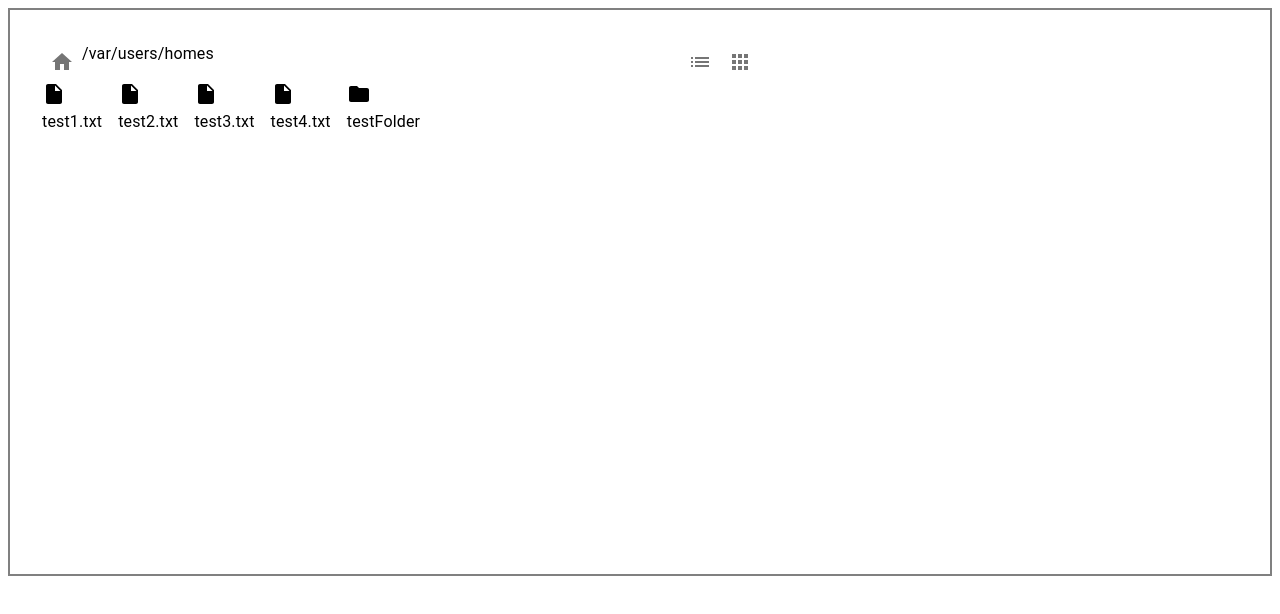
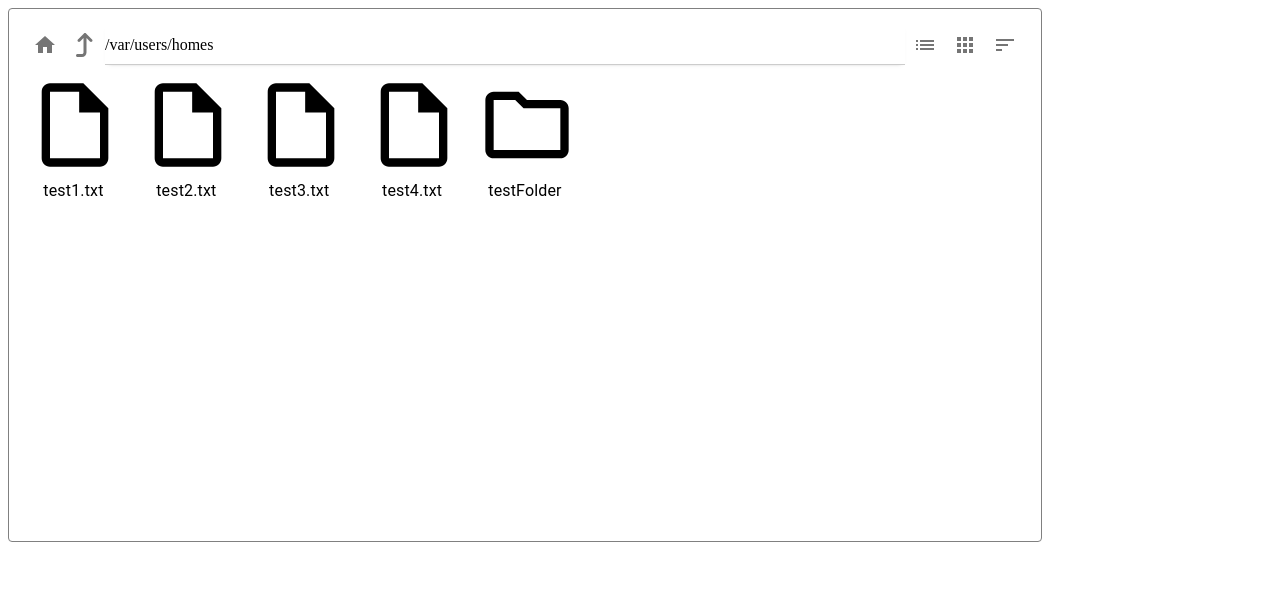
Before and after one commit to DEV-Yunie/react_file_browser, a React (Create React App) app: page / in a window 1280 px wide. Shown: the top 614 px of the page. Built offline with nearby package versions, Linux system fonts and the light colour scheme.

Commit message:
0425 :: 기본 파일 구조 UI 및 우클릭 메뉴 기능 추가

```diff
--- a/package.json
+++ b/package.json
@@ -17,7 +17,9 @@
     "axios": "^1.6.8",
     "react": "^18.2.0",
     "react-dom": "^18.2.0",
+    "react-icons": "^5.1.0",
     "react-scripts": "5.0.1",
+    "styled-components": "^6.1.8",
     "typescript": "^4.9.5",
     "web-vitals": "^2.1.4"
   },
--- a/src/components/File.tsx
+++ b/src/components/File.tsx
@@ -1,14 +1,14 @@
 import { Box, Typography } from "@mui/material";
-import FolderIcon from '@mui/icons-material/Folder';
-import InsertDriveFileIcon from '@mui/icons-material/InsertDriveFile';
+import FolderOutlinedIcon from '@mui/icons-material/FolderOutlined';
+import InsertDriveFileOutlinedIcon from '@mui/icons-material/InsertDriveFileOutlined';
 import { FileType } from "../types/file.types";
 export default function File({ name, isDir }: FileType) {
   return (
-    <Box sx={{ width: '100%'}}>
+    <div>
       {
-        isDir ? <FolderIcon /> : <InsertDriveFileIcon />
+        isDir ? <FolderOutlinedIcon sx={{ width: '100px', height: '100px'}}/> : <InsertDriveFileOutlinedIcon sx={{ width: '100px', height: '100px'}}/>
       }
-      <Typography>{name}</Typography>
-    </Box>
+      <Typography sx={{ textAlign: "center"}}>{name}</Typography>
+    </div>
   )
 }
--- a/src/components/FileBrowser.tsx
+++ b/src/components/FileBrowser.tsx
@@ -4,26 +4,57 @@ import FileToolbar from "./FileToolbar";
 import { FileBrowserProps } from "../types/filebrowser.types";
 import { useState } from "react";
 import FileGrid from "./FileGrid";
+import { Menu, MenuItem } from "@mui/material";
 
 type ShowType = 'list' | 'grid';
 
 export default function FileBrowser({ fileData, folderPath }: FileBrowserProps) {
   const [fileShowState, setFileShowState] = useState<ShowType>('grid');
+  const [contextMenu, setContextMenu] = useState<{
+    mouseX: number;
+    mouseY: number;
+  } | null>(null);
+
+  const handleClose = () => {
+    setContextMenu(null);
+  }
+
+  const handleContextMenu = (event: React.MouseEvent) => {
+    event.preventDefault();
+    setContextMenu(
+      contextMenu === null ? {
+        mouseX: event.clientX + 2,
+        mouseY: event.clientY - 6,
+      } : null
+    )
+  }
 
   const handleShowListFile = () => {
     setFileShowState('list');
   };
 
-  const handleShowGridFile  = () => {
+  const handleShowGridFile = () => {
     setFileShowState('grid');
   }
   return (
-    <Box height={500} p={4} sx={{ border: '2px solid grey'}}>
-      <Stack>
-        <FileToolbar folderPath={folderPath} handleShowListFile={handleShowListFile} handleShowGridFile={handleShowGridFile}/>
+    <Box height={500} width={1000} p={2} sx={{ border: '1px solid grey', borderRadius: '4px' }}>
+      <Stack sx={{ height: '100%'}}>
+        <FileToolbar folderPath={folderPath} handleShowListFile={handleShowListFile} handleShowGridFile={handleShowGridFile} />
+        <div style={{ height: '100%'}} onContextMenu={handleContextMenu}>
         {
-          fileShowState === 'list' ? <FileList files={fileData}/> : <FileGrid files={fileData}/>
+          fileShowState === 'list' ? <FileList files={fileData} /> : <FileGrid files={fileData} />
         }
+        </div>
+        <Menu open={contextMenu !== null} onClose={handleClose} anchorReference="anchorPosition"
+        anchorPosition={
+          contextMenu !== null
+            ? { top: contextMenu.mouseY, left: contextMenu.mouseX }
+            : undefined
+        }>
+          <MenuItem onClick={handleClose}>Add Folder</MenuItem>
+          <MenuItem onClick={handleClose}>Delete</MenuItem>
+          <MenuItem onClick={handleClose}>Info</MenuItem>
+        </Menu>
       </Stack>
     </Box>
   )
--- a/src/components/FileGrid.tsx
+++ b/src/components/FileGrid.tsx
@@ -1,18 +1,24 @@
 import { Box, Grid } from "@mui/material"
 import File from "./File"
 import { FileTypeProps } from "../types/file.types"
+import styled from "styled-components";
+
+const GridContainer = styled.div`
+  display: grid;
+  grid-gap: 16px;
+  grid-template-columns: repeat(auto-fill, minmax(96px, 1fr));
+  grid-template-rows: repeat(auto-fill, minmax(96px, 1fr));
+`;
 export default function FileGrid({ files }: FileTypeProps) {
   return (
-    <Grid container spacing={2}>
+    <GridContainer>
       {
         files.map((file: any, idx: number) => {
           return (
-            <Grid item>
               <File name={file.name} isDir={file.isDir} />
-            </Grid>
           )
         })
       }
-    </Grid>
+    </GridContainer>
   )
 }
--- a/src/components/FileMenu.tsx
+++ b/src/components/FileMenu.tsx
@@ -1,4 +1,8 @@
+
+import { useState } from "react";
+
 export default function FileMenu() {
+
   return (
     <></>
   )
--- a/src/components/FileToolbar.tsx
+++ b/src/components/FileToolbar.tsx
@@ -1,21 +1,41 @@
-import { AppBar, Grid, IconButton, Toolbar, Typography } from "@mui/material";
-
+import { Grid, IconButton, TextField, Typography } from "@mui/material";
+import { FaArrowTurnUp } from "react-icons/fa6";
 import HomeIcon from '@mui/icons-material/Home';
 import ListIcon from '@mui/icons-material/List';
 import AppsIcon from '@mui/icons-material/Apps';
+import SortIcon from '@mui/icons-material/Sort';
 import { FileToolbarProps } from "../types/filetoolbar.types";
-import { useState } from "react";
+import styled from "styled-components";
 
+const ToolbarContainer = styled.div`
+  display: flex;
+  margin-bottom: 10px;
+  width: 100%;
+  justify-content: space-between;
+`
 
-
+const FilePathInput = styled.div`
+  background-color: #ffffff;
+  border-bottom: 1px solid rgba(0, 0, 0, 0.2);
+  box-shadow: 0 2px 4px -4px rgba(0, 0, 0, 0.5);
+  display: flex;
+  align-items: center;
+  flex-grow: 10;
+`;
 export default function FileToolbar({ folderPath, handleShowListFile, handleShowGridFile }: FileToolbarProps) {
 
   return (
-    <Grid container>
-      <Grid item><IconButton><HomeIcon /></IconButton></Grid>
-      <Grid item xs={6}><Typography>{folderPath}</Typography></Grid>
-      <Grid item><IconButton onClick={handleShowListFile}><ListIcon /></IconButton></Grid>
-      <Grid item><IconButton onClick={handleShowGridFile}><AppsIcon /></IconButton></Grid>
-    </Grid>
+    <ToolbarContainer>
+      <div>
+        <IconButton><HomeIcon /></IconButton>
+        <IconButton><FaArrowTurnUp/></IconButton>
+      </div>
+       <FilePathInput>{folderPath}</FilePathInput>
+       <div>
+          <IconButton onClick={handleShowListFile}><ListIcon /></IconButton>
+          <IconButton onClick={handleShowGridFile}><AppsIcon /></IconButton>
+          <IconButton><SortIcon/></IconButton>
+       </div>
+    </ToolbarContainer>
   )
 }
```
Also changed, not shown: 1 other file (tests, documents, lock files or other folders).
